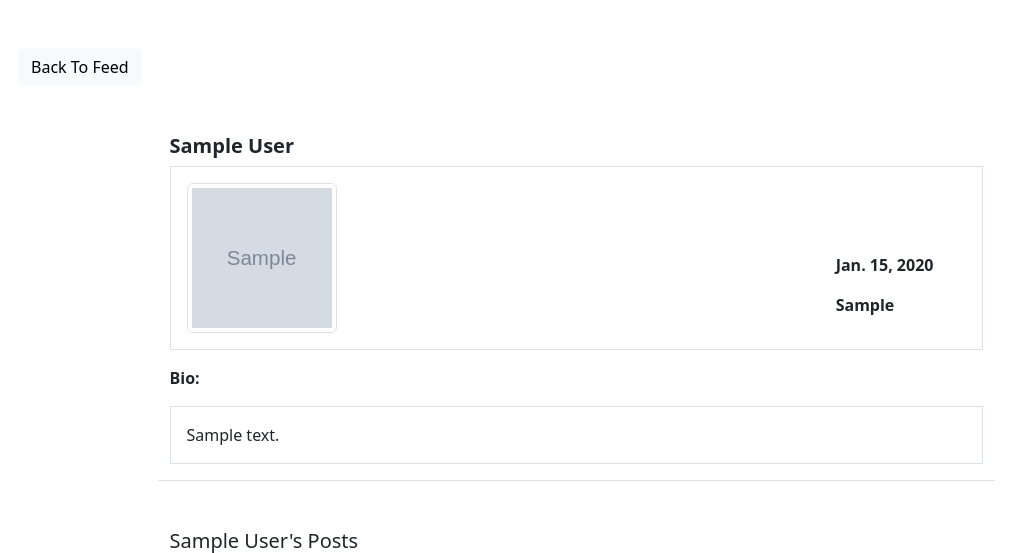
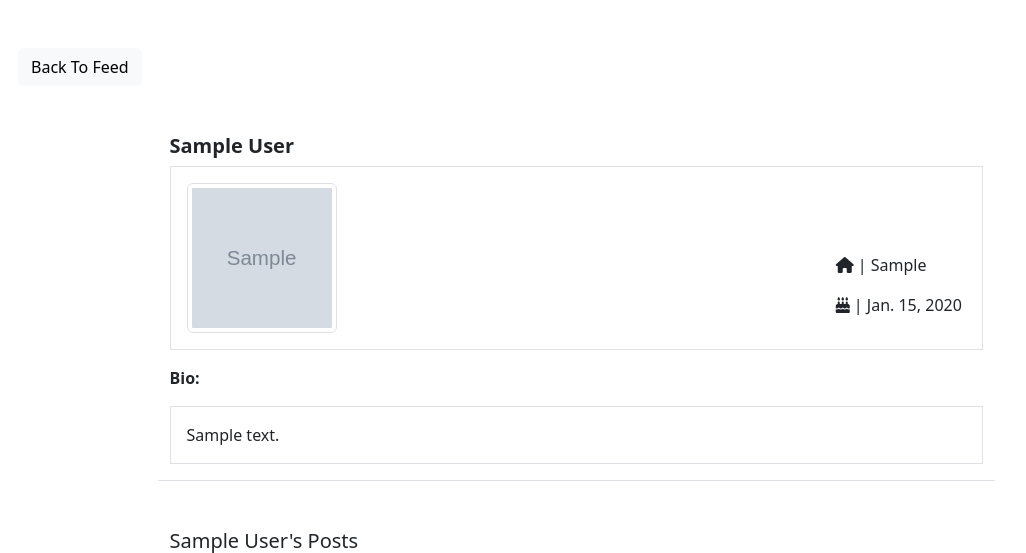
Before and after one commit to aaron-wearne/diss-2024, a Django app: page /social/profile/1 in a window 1280 px wide. Shown: the part 56-609 px from the top of the page, without its empty margins (64-1090 px from the left). Run offline with Django 4.2, Linux system fonts and the light colour scheme; tables that the repository leaves empty hold one stand-in row (values such as "Sample post"); grey boxes marked "Sample" are stand-in pictures; some libraries are stand-ins or nearby versions.

Commit message:
added icons to profile

```diff
--- a/Project/social/templates/social/profile.html
+++ b/Project/social/templates/social/profile.html
@@ -16,8 +16,8 @@
                         <img src="{{ profile.profile_picture.url }}" alt="{{ profile.name }}'s profile picture" class="img-thumbnail" style="width: 150px; height: 150px; object-fit: cover;">
                     </div>
                     <div class="d-flex flex-column justify-content-end">
-                        <p><strong> {{profile.birth_date }}</strong></p>
-                        <p><strong> {{profile.location }}</strong></p>
+                        <p><strong><i class="fa fa-home">   </i></strong>   |   {{ profile.location }}</p>
+                        <p><strong><i class="fa fa-birthday-cake">   </i></strong>   |   {{ profile.birth_date }}</p>
                     </div>
                 </div>
                 <p><strong>Bio:</strong></p>
```
